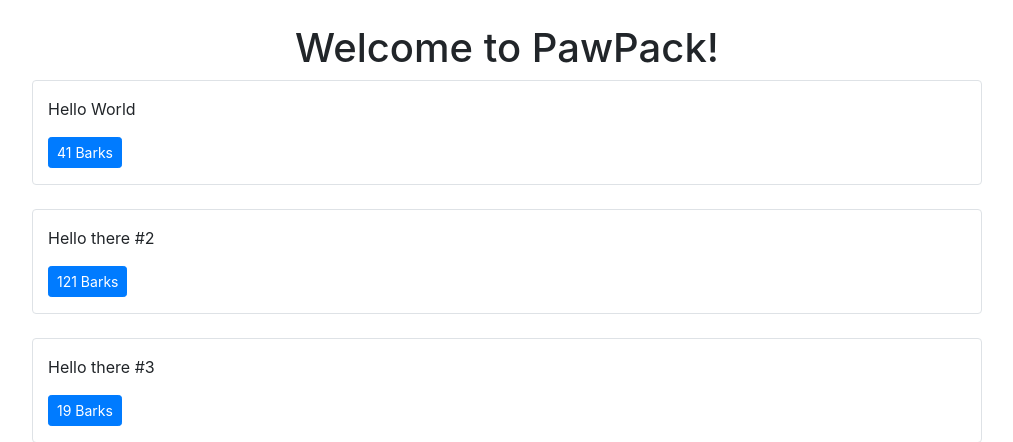
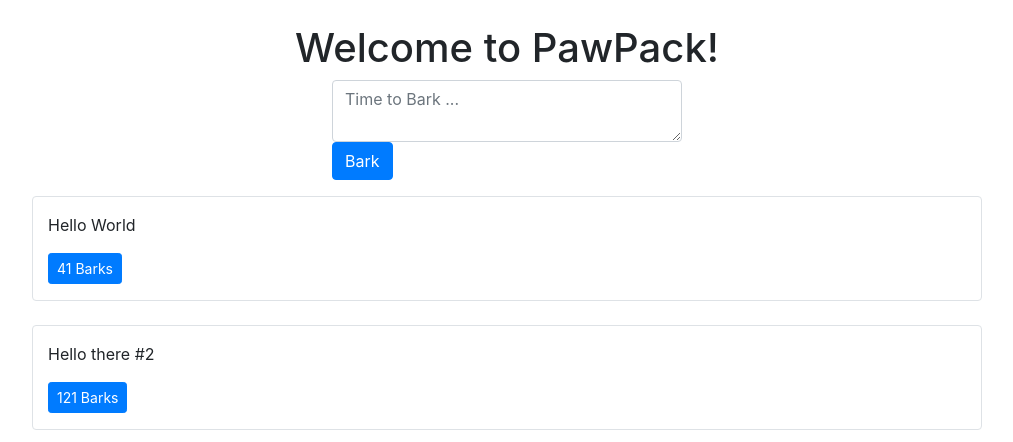
Before and after one commit to FrancoisCoding/PawPack, a Django app: page / in a window 1280 px wide. Shown: the part 56-498 px from the top of the page, without its empty margins (133-1146 px from the left). Run offline with Django 3.2, Linux system fonts and the light colour scheme; data comes from the database, SQL or seed files in the repository; both versions use the stored data as it was after the commit; some libraries are stand-ins or nearby versions.

Commit message:
Created bark form on home page

```diff
--- a/pawpack/templates/pages/home.html
+++ b/pawpack/templates/pages/home.html
@@ -4,6 +4,17 @@
 <div class="row text-center">
     <div class="col">
         <h1>Welcome to PawPack!</h1>
+    </div>
+</div>
+
+<div class="row mb-3">
+    <div class="col-md-4 mx-auto col-10">
+        <form class="form" method='POST' action='/create-bark' >
+            {% csrf_token %}
+            <input type="hidden" value='/' name='next' />
+            <textarea class='form-control' name="content" placeholder='Time to Bark ...'></textarea>
+            <button type='submit' class="btn btn-primary">Bark</button>
+        </form>
     </div>
 </div>
 
```
Also changed, not shown: db.sqlite3.
